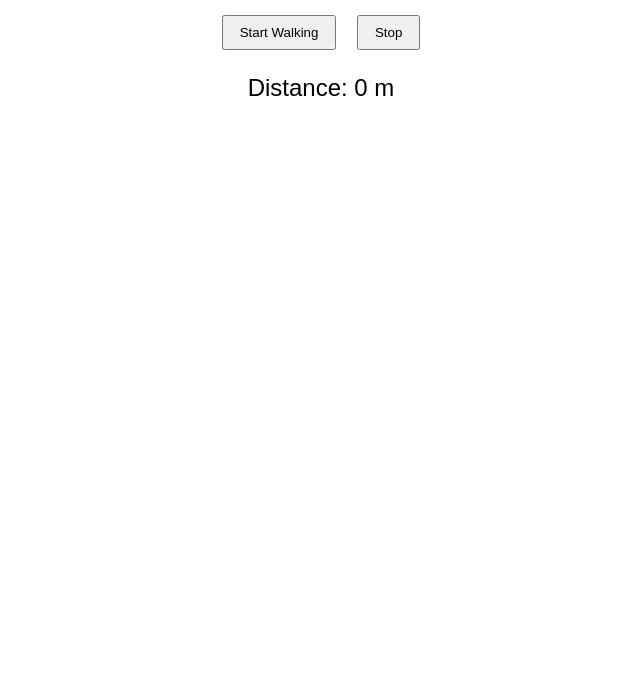
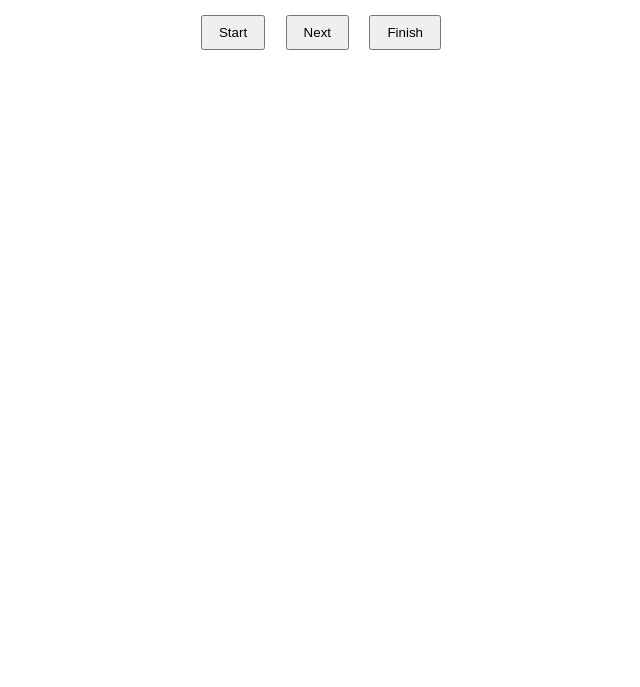
Before and after one commit to Abdulhakeem010/Trail_Measure, a plain HTML site: page index.html in a window 1280 px wide. Shown: the part 113-800 px from the top of the page, without its empty margins (319-959 px from the left). Drawn offline with Linux system fonts and the light colour scheme.

Commit message:
🔧 Update index.html: Replace the Start Walking button with new functionality buttons for marking points and calculating area, improving user interaction and tracking capabilities.

```diff
--- a/index.html
+++ b/index.html
@@ -9,9 +9,15 @@
 </head>
 <body>
   <h1>Trail_Measure</h1>
-  <button onclick="startTracking()">Start Walking</button>
+  <!-- <button onclick="startTracking()">Start Walking</button>
   <button onclick="stopTracking()">Stop</button>
-  <p id="distance">Distance: 0 m</p>
+  <p id="distance">Distance: 0 m</p> -->
+
+
+  <button onclick="markPoint()">Start</button>
+  <button onclick="markPoint()">Next</button>
+  <button onclick="calculateArea()">Finish</button>
+  <p id="result"></p>
 
   <script src="./js/index.js"></script>
 </body>
```
